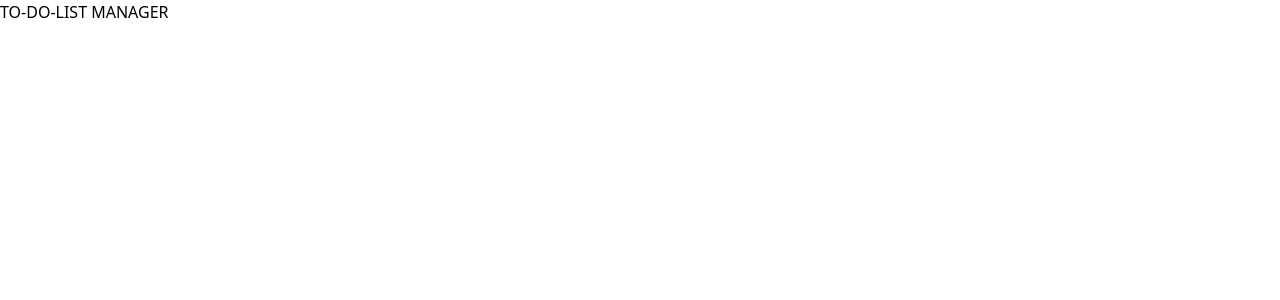
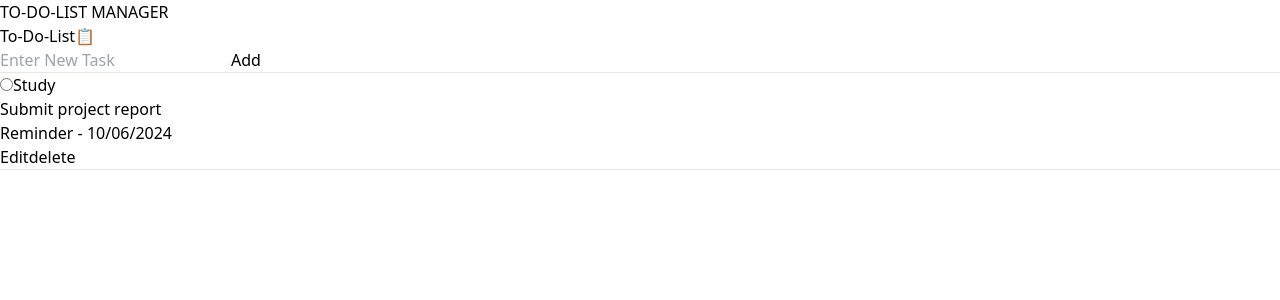
Before and after one commit to Chingkeziah/To-Do-List-Manager, a React (Vite) app: page /Todo in a window 1280 px wide. Shown: the top 300 px of the page. Built offline with nearby package versions, Linux system fonts and the light colour scheme.

Commit message:
refactor: converted html classes to react classes

```diff
--- a/src/Components/Pages/Todo.jsx
+++ b/src/Components/Pages/Todo.jsx
@@ -5,7 +5,38 @@ function Todo() {
   return (
     <>
         <h1>TO-DO-LIST MANAGER</h1>
+        <div className='container'>
+          <h2 className="heading">To-Do-List📋</h2>
+            <section className="input-field">
+                <input type="text" placeholder="Enter New Task" className="add-new" />
+                <button onclick="add()" id="addButton" className="add-task">Add</button>
+            </section>
 
+            {/* task lists */}
+            <hr className="horizontal-line" />
+            <div className="task-list">
+
+                <div className="task-description">
+                    <input type="radio" id="task-name" />
+                    <label for="task-name">Study</label>
+                    <p>Submit project report</p>
+                    <p>Reminder - 10/06/2024</p>
+                </div>
+
+                <div className="make-changes">
+                    <button className="edit">Edit</button>
+                    <button className="delete">delete</button>
+                </div>
+                <hr />
+
+                {/* task list */}
+                <section>
+                    <div className="task-list">
+                        {/* <!-- displayed tasks on a column --> */}
+                    </div>
+                </section>
+            </div>
+        </div>
     </>
   )
 }
```
